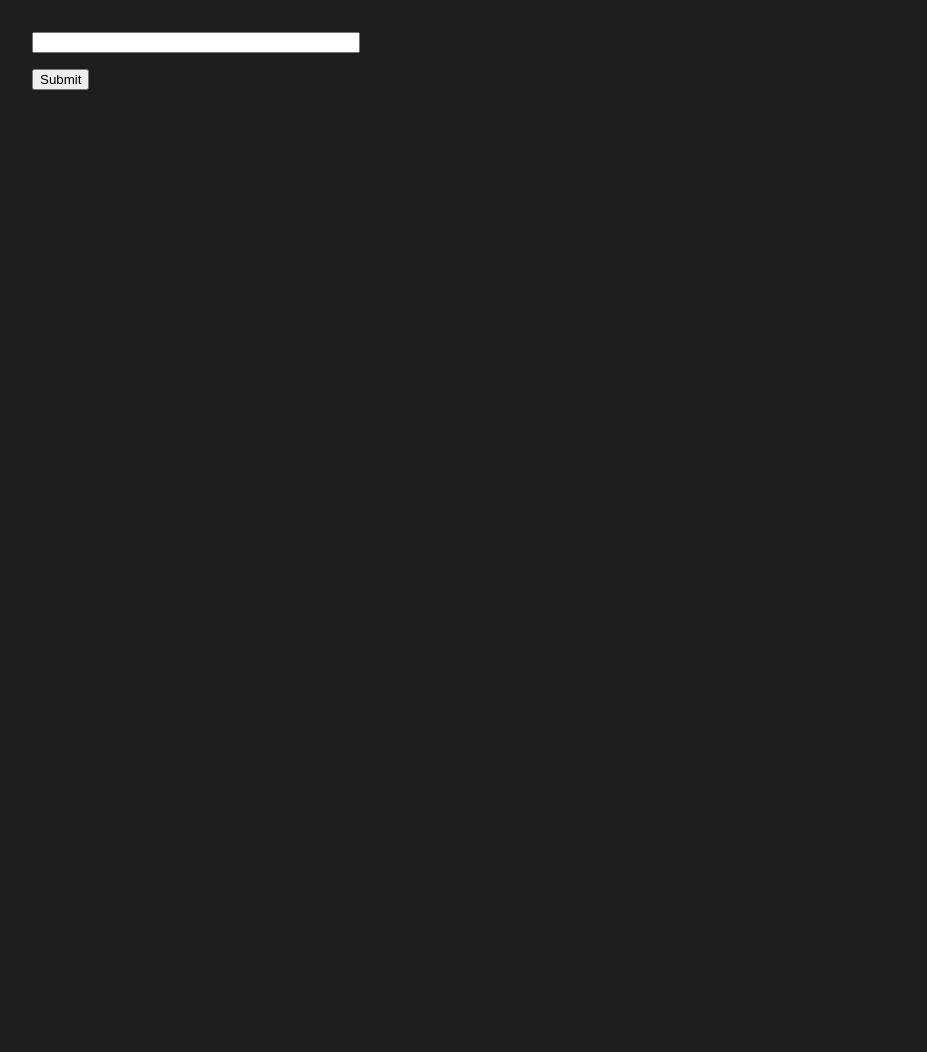
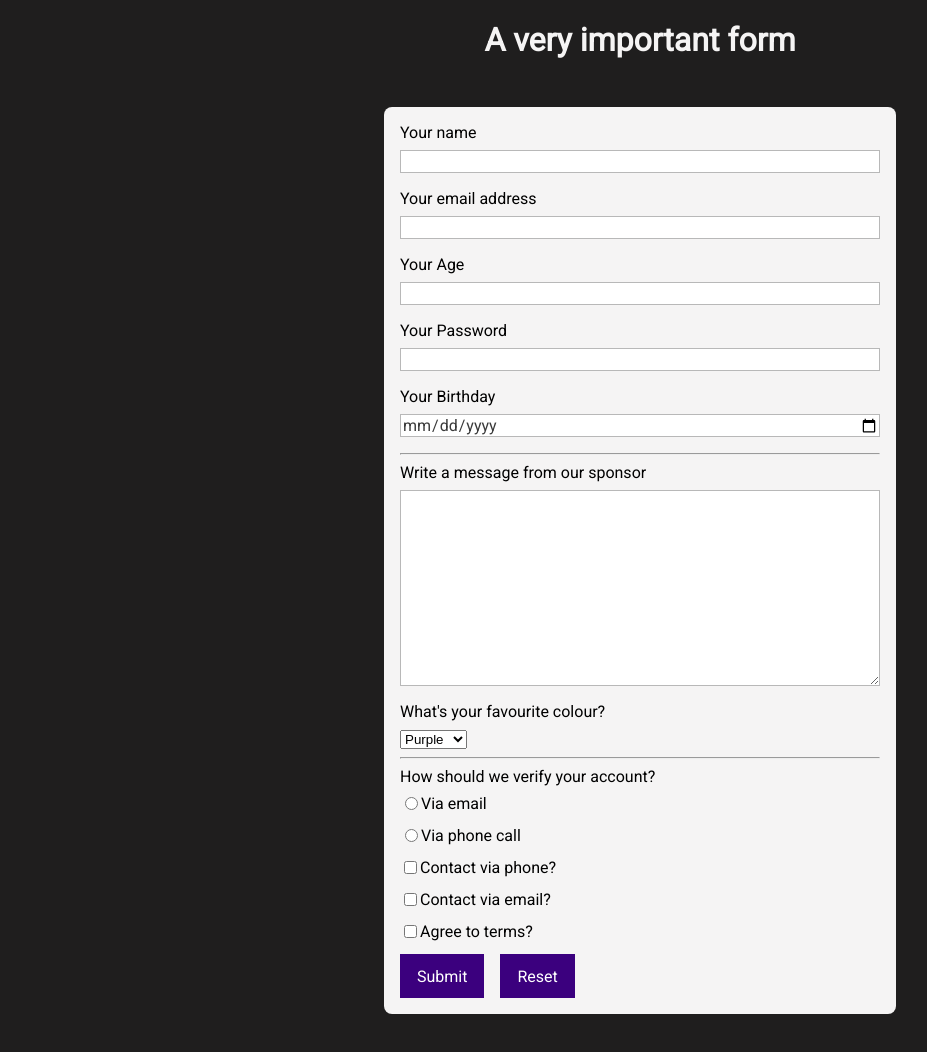
Before and after one commit to SirNando/academind-form, a plain HTML site: page index.html in a window 1280 px wide. Shown: the whole page, without its empty margins (0-927 px from the left). Before the commit the page ends 800 px from the top, so only its background shows below. Drawn offline with Linux system fonts and the light colour scheme.

Commit message:
Updated files

```diff
--- a/index.html
+++ b/index.html
@@ -1,13 +1,109 @@
 <!DOCTYPE html>
 <html lang="en">
-<head>
-    <meta charset="UTF-8">
-    <meta name="viewport" content="width=device-width, initial-scale=1.0">
+  <head>
+    <meta charset="UTF-8" />
+    <meta name="viewport" content="width=device-width, initial-scale=1.0" />
     <title>HTML Forms</title>
-    <link rel="stylesheet" href="/styles.css">
-</head>
-<body>
-    <input type="text">
-    <button>Submit</button>
-</body>
+    <link rel="stylesheet" href="/styles.css" />
+    <!-- Roboto font -->
+    <link rel="preconnect" href="https://fonts.googleapis.com" />
+    <link rel="preconnect" href="https://fonts.gstatic.com" crossorigin />
+    <link
+      href="https://fonts.googleapis.com/css2?family=Roboto&display=swap"
+      rel="stylesheet"
+    />
+  </head>
+  <body>
+    <header>
+      <h1>A very important form</h1>
+    </header>
+    <main>
+      <form action="/" method="GET" > <!-- "novalidate" is an optional attribute-->
+        <section>
+          <ul>
+            <li>
+              <label for="username">Your name</label>
+              <input type="text" name="user-name" id="username" required minlength="2"/>
+            </li>
+            <li>
+              <label for="useremail">Your email address</label>
+              <input type="email" name="user-email" id="useremail" />
+            </li>
+            <li>
+              <label for="userage">Your Age</label>
+              <input type="number" min="0" name="user-age" id="userage" />
+            </li>
+            <li>
+              <label for="userpassword">Your Password</label>
+              <input type="password" name="user-password" id="userpassword" />
+            </li>
+            <li>
+              <label for="userbirthdate">Your Birthday</label>
+              <input type="date" name="user-birthday" id="userbirthday" />
+            </li>
+          </ul>
+          <hr />
+          <label for="usermessage">Write a message from our sponsor</label>
+          <textarea name="" id="usermessage" cols="30" rows="10"></textarea>
+        </section>
+
+        <section>
+          <label for="usercolour">What's your favourite colour?</label>
+          <select name="user-colour" id="usercolour">
+            <option value="purple">Purple</option>
+            <option value="orange">Orange</option>
+            <option value="red">Red</option>
+          </select>
+        </section>
+
+        <hr />
+
+        <section>
+          <label for="verifymethod">How should we verify your account?</label>
+          <ul>
+            <li class="form-control-inline">
+              <input
+                type="radio"
+                name="verifymethod"
+                id="verify-email"
+                value="email"
+              />
+              <label for="verify-email">Via email</label>
+            </li>
+            <li class="form-control-inline">
+              <input
+                type="radio"
+                name="verifymethod"
+                id="verify-phone"
+                value="phone"
+              />
+              <label for="verify-phone">Via phone call</label>
+            </li>
+            <li class="form-control-inline">
+              <input type="checkbox" name="contact" value="phone" />
+              <label>Contact via phone?</label>
+            </li>
+            <li class="form-control-inline">
+              <input type="checkbox" name="contact" value="email" />
+              <label>Contact via email?</label>
+            </li>
+          </ul>
+        </section>
+
+        <section>
+          <div class="form-control-inline">
+            <input type="checkbox" name="terms" id="terms" />
+            <label for="verify-sms">Agree to terms?</label>
+          </div>
+        </section>
+
+        <section>
+          <div id="buttons">
+            <button>Submit</button>
+            <button type="reset">Reset</button>
+          </div>
+        </section>
+      </form>
+    </main>
+  </body>
 </html>
--- a/styles.css
+++ b/styles.css
@@ -1,15 +1,70 @@
 body {
-    background-color: rgb(31, 30, 30);
-    margin-top: 2rem;
-    margin-left: 2rem;
+  background-color: rgb(31, 30, 30);
+  font-family: "Roboto", sans-serif;
 }
 
-input {
-    width: 20rem;
-    /* height: 2rem; */
-    margin-bottom: 1rem;
+header {
+  text-align: center;
+  color: rgb(245, 244, 244);
+}
+form {
+  width: 30rem;
+  margin: 3rem auto;
+  background-color: rgb(245, 244, 244);
+  padding: 1rem;
+  border-radius: 8px;
+}
+
+ul {
+  list-style: none;
+  margin: 0;
+  padding: 0;
+}
+
+label {
+  display: block;
+  margin-bottom: 0.5rem;
+}
+
+input, textarea {
+  width: 100%;
+  display: block;
+  margin-bottom: 1rem;
+  box-sizing: border-box;
+  font: inherit;
+  border: 1px solid rgb(184, 184, 184);
+  color: rgb(58, 58, 58);
+}
+
+input:focus,textarea:focus {
+  background-color: rgb(219, 190, 253);
+  color: rgb(59, 0, 126);
 }
 
 button {
-    display: block;
+  display: block;
+  font: inherit;
+  background-color: rgb(59, 0, 126);
+  color: white;
+  border: 1px solid rgb(59, 0, 126);
+  padding: 0.7rem 1rem;
+  cursor: pointer;
 }
+
+button:hover {
+  background-color: rgb(74, 7, 150);
+  border: 1px solid rgb(74, 7, 150);
+}
+
+.form-control-inline {
+  display: flex;
+}
+
+.form-control-inline input {
+  width: auto;
+}
+
+#buttons {
+  display: flex;
+  gap: 1rem;
+}
```
